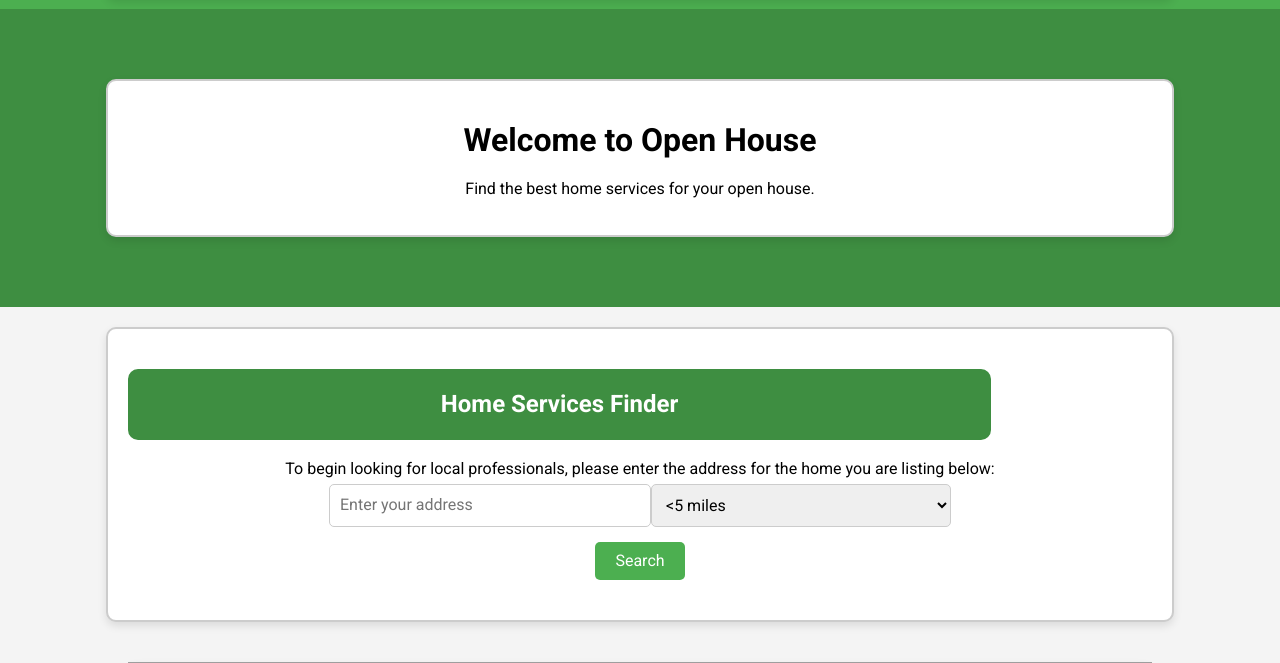
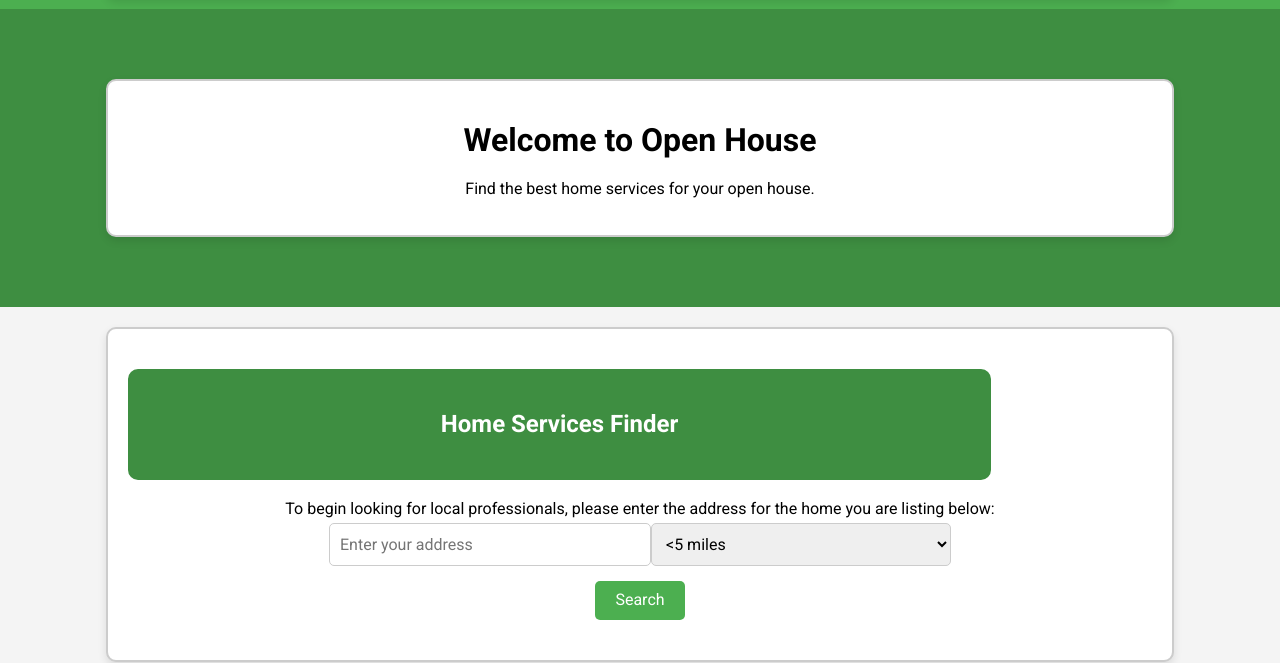
Before and after one commit to ljk1212/HouseTest, a plain HTML site: page index.html in a window 1280 px wide. Shown: the part 137-800 px from the top of the page. Drawn offline with nearby package versions, Linux system fonts and the light colour scheme; some packages are replaced by stand-ins of ours; grey boxes are pictures that could not be loaded.

Commit message:
index.html

```diff
--- a/index.html
+++ b/index.html
@@ -79,9 +79,6 @@
       border-radius: 10px;
       width: 80%;
       text-align: center;
-    }
-    .sub-header h2 {
-      margin: 0 auto; /* Center the button */
     }
     .search-bar {
       display: flex;
```
